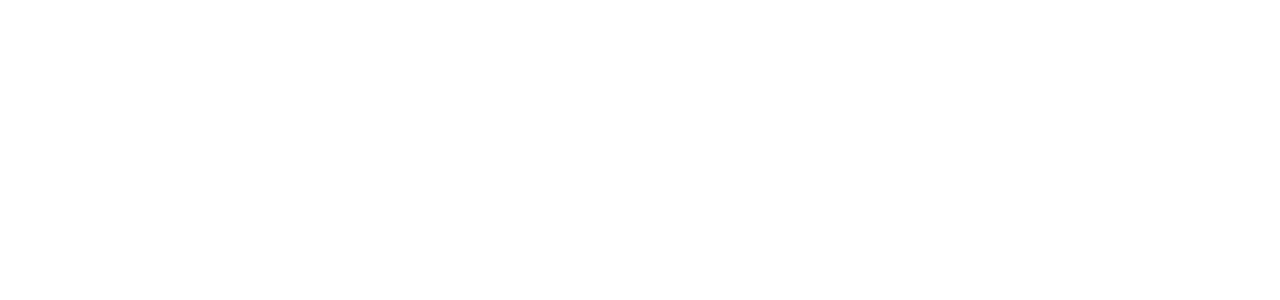
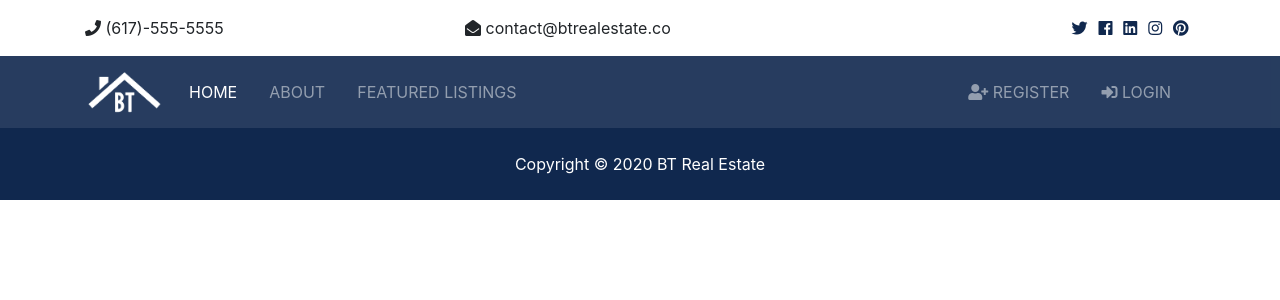
Before and after one commit to melzreal/django-btre-course, a Django app: page / in a window 1280 px wide. Before the commit the part shown is empty. Shown: the top 300 px of the page. Run offline with Django 3.2, Linux system fonts and the light colour scheme; some libraries are stand-ins or nearby versions.

Commit message:
layout added

```diff
--- a/templates/base.html
+++ b/templates/base.html
@@ -1,12 +1,32 @@
+{% load static %}
 <!DOCTYPE html>
 <html lang="en">
   <head>
     <meta charset="UTF-8">
     <meta name="viewport" content="width=device-width, initial-scale=1.0">
     <title>BT Real Estate</title>
+    <meta charset="UTF-8">
+    <meta name="viewport" content="width=device-width, initial-scale=1.0">
+    <meta http-equiv="X-UA-Compatible" content="ie=edge">
+    <link rel="stylesheet" href="{% static 'css/all.css' %}">
+    <link rel="stylesheet" href="{% static 'css/bootstrap.css' %}">
+    <link rel="stylesheet" href="{% static 'css/style.css' %}">
+    <link rel="stylesheet" href="{% static 'css/lightbox.min.css' %}">
+    <title>BT Real Estate</title>
   </head>
   <body>
+    {% include 'partials/_topbar.html' %}
+    {% include 'partials/_navbar.html' %}
+
     {% block content %}
     {% endblock %}
+    <!-- Footer -->
+    <footer id="main-footer" class="py-4 bg-primary text-white text-center">
+      Copyright &copy;
+      <span class="year"></span> BT Real Estate
+    </footer>
+
+    {% include 'partials/_footer.html' %}
+
   </body>
 </html>
--- /dev/null
+++ b/templates/partials/_footer.html
@@ -0,0 +1,5 @@
+{% load static %}
+<script src="{% static 'js/jquery-3.3.1.min.js' %}"></script>
+<script src="{% static 'js/bootstrap.bundle.min.js'%} "></script>
+<script src="{% static 'js/main.js' %}"></script>
+<script src="{% static 'js/lightbox.min.js' %}"></script>
--- /dev/null
+++ b/templates/partials/_navbar.html
@@ -0,0 +1,36 @@
+ <!-- Navbar -->
+ {% load static %}
+ <nav class="navbar navbar-expand-lg navbar-dark bg-primary sticky-top">
+  <div class="container">
+    <a class="navbar-brand" href="index.html">
+      <img src="{% static 'img/logo.png' %}" class="logo" alt="">
+    </a>
+    <button class="navbar-toggler" type="button" data-toggle="collapse" data-target="#navbarNavAltMarkup">
+      <span class="navbar-toggler-icon"></span>
+    </button>
+    <div class="collapse navbar-collapse" id="navbarNavAltMarkup">
+      <ul class="navbar-nav">
+        <li class="nav-item active mr-3">
+          <a class="nav-link" href="index.html">Home</a>
+        </li>
+        <li class="nav-item mr-3">
+          <a class="nav-link" href="about.html">About</a>
+        </li>
+        <li class="nav-item mr-3">
+          <a class="nav-link" href="listings.html">Featured Listings</a>
+        </li>
+      </ul>
+      <ul class="navbar-nav ml-auto">
+        <li class="nav-item mr-3">
+          <a class="nav-link" href="register.html">
+            <i class="fas fa-user-plus"></i> Register</a>
+        </li>
+        <li class="nav-item mr-3">
+          <a class="nav-link" href="login.html">
+            <i class="fas fa-sign-in-alt"></i>
+            Login</a>
+        </li>
+      </ul>
+    </div>
+  </div>
+</nav>
--- /dev/null
+++ b/templates/partials/_topbar.html
@@ -0,0 +1,32 @@
+ <!-- Top Bar -->
+ <section id="top-bar" class="p-3">
+  <div class="container">
+    <div class="row">
+      <div class="col-md-4">
+        <i class="fas fa-phone"></i> (617)-555-5555
+      </div>
+      <div class="col-md-4">
+        <i class="fas fa-envelope-open"></i> contact@btrealestate.co
+      </div>
+      <div class="col-md-4">
+        <div class="social text-right">
+          <a href="#">
+            <i class="fab fa-twitter"></i>
+          </a>
+          <a href="#">
+            <i class="fab fa-facebook"></i>
+          </a>
+          <a href="#">
+            <i class="fab fa-linkedin"></i>
+          </a>
+          <a href="#">
+            <i class="fab fa-instagram"></i>
+          </a>
+          <a href="#">
+            <i class="fab fa-pinterest"></i>
+          </a>
+        </div>
+      </div>
+    </div>
+  </div>
+</section>
```
Lines whose indentation alone changed are shown as unchanged.
